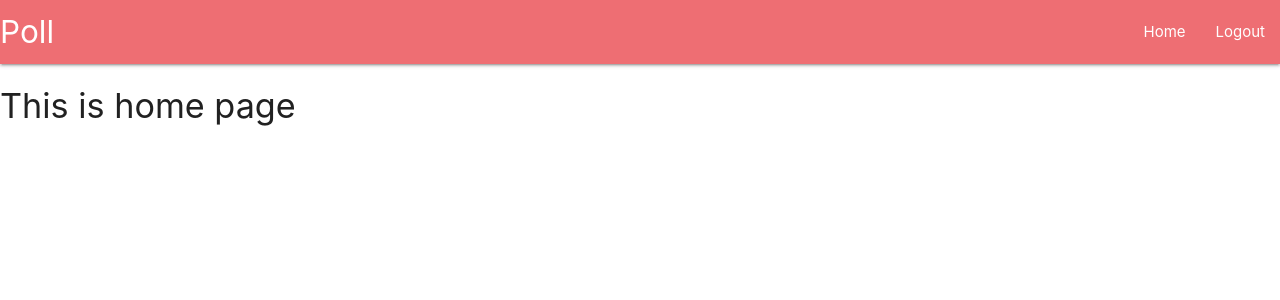
After one commit to Nipun3120/Blog-Application, a Django app: page /home/mainpage/ in a window 1280 px wide. The commit adds this page. Shown: the top 300 px of the page. Run offline with Django 3.2, Linux system fonts and the light colour scheme; a user stored in the database is signed in.

Commit message:
Added login-logout redirects

```diff
--- a/Blog_Application/settings.py
+++ b/Blog_Application/settings.py
@@ -111,4 +111,5 @@ USE_TZ = True
 
 STATIC_URL = '/static/'
 LOGIN_URL = '/auth/login'
-LOGIN_REDIRECT_URL = '/'
+LOGIN_REDIRECT_URL = '/home/mainpage'
+LOGOUT_REDIRECT_URL = '/home/index/'
--- a/Blog_Application/urls.py
+++ b/Blog_Application/urls.py
@@ -3,8 +3,8 @@ from django.urls import path, include
 
 urlpatterns = [
     path('admin/', admin.site.urls),
-    # path('home/', include('main.urls')),
     path('auth/', include('authen.urls')),
+    path('home/', include('main.urls')),
 ]
 
 
--- /dev/null
+++ b/main/urls.py
@@ -0,0 +1,8 @@
+from django.urls import path
+from django.contrib.auth.decorators import login_required
+from main import views
+
+urlpatterns = [
+    path('index/', views.index),
+    path('mainpage/', login_required(views.home), name='home'),
+]
--- a/main/views.py
+++ b/main/views.py
@@ -1,3 +1,14 @@
+from django.http import HttpResponse, request
 from django.shortcuts import render
 
 # Create your views here.
+
+def index(request):
+    return render(request, 'main/index.html', {})
+
+
+
+
+
+def home(request):
+    return render(request, 'main/home.html', {})
--- /dev/null
+++ b/templates/components/navbar.html
@@ -0,0 +1,16 @@
+<nav>
+  <div class="nav-wrapper">
+    <a href="#" class="brand-logo">Poll</a>
+    <ul id="nav-mobile" class="right hide-on-med-and-down">
+      <li><a href="{% url 'home' %}">Home</a></li>
+      <li>
+
+        {% if request.user.is_authenticated %}
+        <a href="{% url 'authen_logout' %}">Logout</a>
+        {% else %}
+          <a href="{% url 'authen_login' %}">Login</a>
+        {% endif %}
+      </li>
+    </ul>
+  </div>
+</nav>
--- /dev/null
+++ b/templates/main/home.html
@@ -0,0 +1,8 @@
+{% extends 'base.html' %}
+
+{% block content %}
+
+    {% include 'components/navbar.html' %}
+    <h4>This is home page</h4>
+
+{% endblock %}
```
Also changed, not shown: templates/authen/login.html (+1 -9 lines), templates/main/index.html (added, +10 -0 lines), db.sqlite3.
